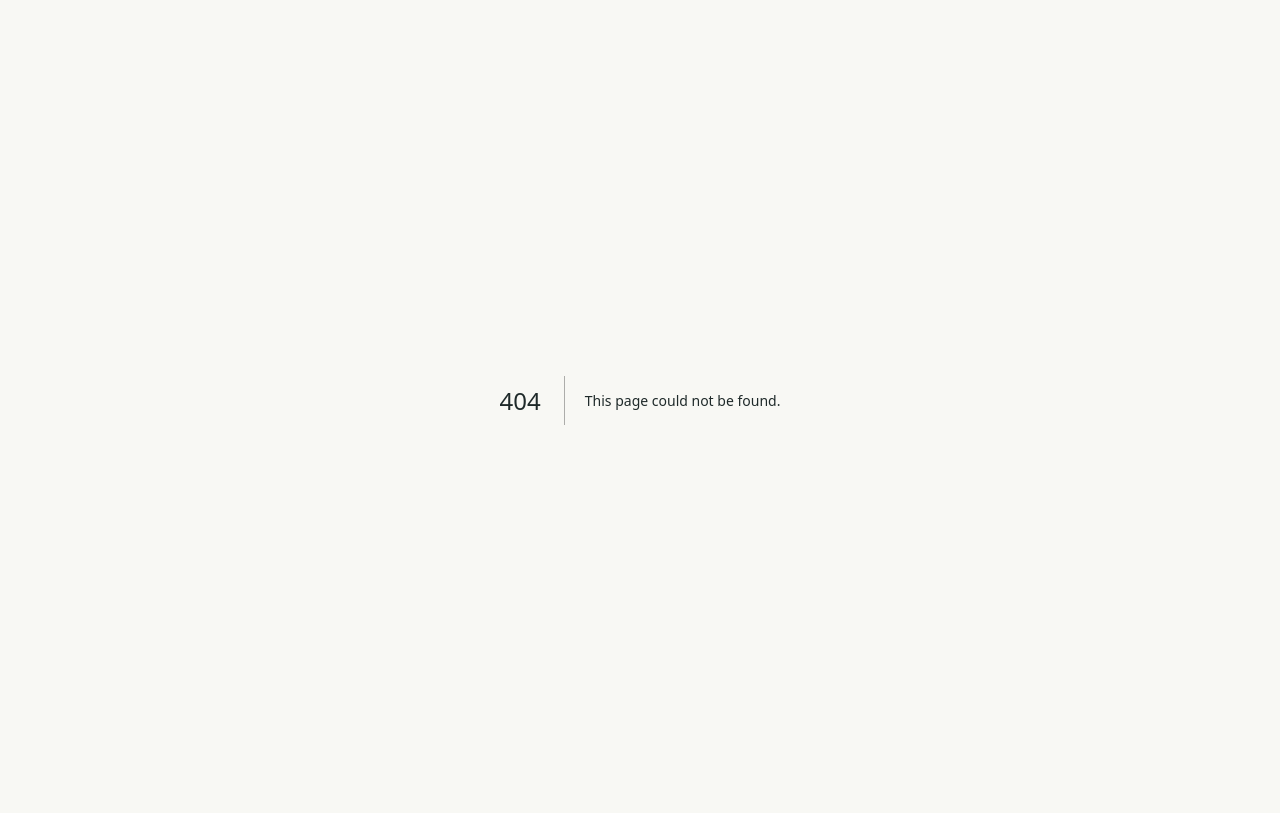
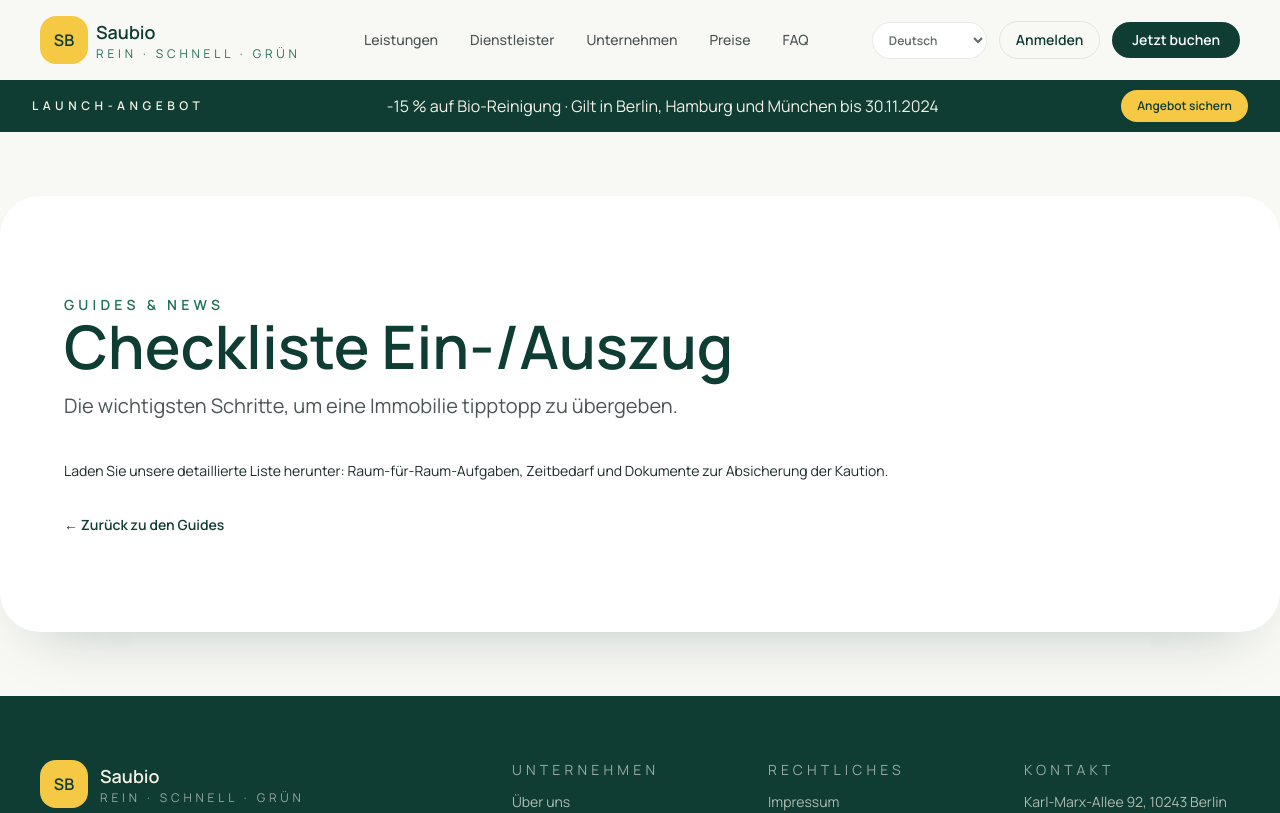
Before and after one commit to princeblack/saubio-frontend, a Next.js app: page /guides/checkliste-umzug in a window 1280 px wide. Before the commit this address had no page. Shown: the top 813 px of the page. Built offline with nearby package versions, Linux system fonts and the light colour scheme; what world-countries would draw is missing.

Commit message:
feat: add guide detail pages

```diff
--- a/libs/config/src/locales/de/translation.json
+++ b/libs/config/src/locales/de/translation.json
@@ -1460,21 +1460,25 @@
       "title": "Saubio-Ratgeber",
       "description": "Praktische Ressourcen für Haushalte, Firmen und Dienstleister:innen – Organisation, ökologische Produkte und Best Practices.",
       "readMore": "Weiterlesen →",
+      "backToList": "Zurück zu den Guides",
       "articles": [
         {
+          "slug": "oekologischer-leitfaden",
           "title": "Leitfaden für ökologische Reinigung",
           "excerpt": "Effizienz, Hygiene und geringere Emissionen unter einen Hut bringen.",
-          "href": "#"
+          "body": "Wir zeigen empfohlene Öko-Produkte, Routenoptimierung und die KPIs, mit denen Saubio den Energieverbrauch je Einsatz misst."
         },
         {
+          "slug": "checkliste-umzug",
           "title": "Checkliste Ein-/Auszug",
           "excerpt": "Die wichtigsten Schritte, um eine Immobilie tipptopp zu übergeben.",
-          "href": "#"
+          "body": "Laden Sie unsere detaillierte Liste herunter: Raum-für-Raum-Aufgaben, Zeitbedarf und Dokumente zur Absicherung der Kaution."
         },
         {
+          "slug": "short-notice-guide",
           "title": "Short-Notice-Einsätze planen",
           "excerpt": "So funktioniert die J+1-Organisation und das automatische Matching.",
-          "href": "#"
+          "body": "Dieser Artikel beschreibt den Workflow J+1, wie Dienstleister informiert werden und wie die Mollie-Anzahlung verwaltet wird."
         }
       ]
     }
--- a/libs/config/src/locales/en/translation.json
+++ b/libs/config/src/locales/en/translation.json
@@ -1487,21 +1487,25 @@
       "title": "Saubio insights",
       "description": "Practical resources for households, companies and providers: organisation, eco products and ops best practices.",
       "readMore": "Read more →",
+      "backToList": "Back to guides",
       "articles": [
         {
+          "slug": "eco-guide",
           "title": "Eco-cleaning playbook",
           "excerpt": "Combine efficiency, hygiene and a lower carbon footprint.",
-          "href": "#"
+          "body": "Learn about Saubio-approved eco products, routing best practices and the KPIs we track to reduce energy consumption per mission."
         },
         {
+          "slug": "move-checklist",
           "title": "Move-in / move-out checklist",
           "excerpt": "Key steps to hand back an apartment in perfect shape.",
-          "href": "#"
+          "body": "Download our end-of-tenancy checklist with dedicated timelines, room-by-room tips and documents to secure the deposit."
         },
         {
+          "slug": "short-notice",
           "title": "Handling short-notice missions",
           "excerpt": "How the Saubio workflow broadcasts urgent jobs within 48 h.",
-          "href": "#"
+          "body": "We detail the J+1 process, provider notifications and the way the Mollie deposit is captured then released once a provider accepts."
         }
       ]
     }
--- a/libs/config/src/locales/fr/translation.json
+++ b/libs/config/src/locales/fr/translation.json
@@ -1487,21 +1487,25 @@
       "title": "Conseils Saubio",
       "description": "Ressources pratiques pour optimiser vos interventions : organisation, produits, procédures éco-responsables et retours d’expérience.",
       "readMore": "Lire la suite →",
+      "backToList": "Retour aux guides",
       "articles": [
         {
+          "slug": "guide-eco",
           "title": "Guide du nettoyage écologique",
           "excerpt": "Combiner efficacité, sécurité sanitaire et réduction d’empreinte carbone.",
-          "href": "#"
+          "body": "Découvrez les produits labellisés que nous recommandons, comment configurer vos équipes pour limiter les trajets, et les indicateurs suivis par Saubio pour mesurer l’impact environnemental."
         },
         {
+          "slug": "checklist-entree",
           "title": "Checklist entrée / sortie",
           "excerpt": "Les étapes clés pour rendre un logement impeccable lors d’un déménagement.",
-          "href": "#"
+          "body": "Téléchargez notre checklist détaillée : pièces à inspecter, temps moyen par surface et conseils pour sécuriser la caution. Nous y ajoutons les documents à remettre au client final."
         },
         {
+          "slug": "missions-short-notice",
           "title": "Planifier une intervention short notice",
           "excerpt": "Tout savoir sur les missions J+1 et la diffusion automatique aux prestataires.",
-          "href": "#"
+          "body": "Ce guide explique le workflow J+1, la façon dont les prestataires sont notifiés et comment le dépôt Mollie est géré jusqu’à la confirmation de la mission."
         }
       ]
     }
--- /dev/null
+++ b/src/app/guides/[slug]/page.tsx
@@ -0,0 +1,57 @@
+'use client';
+
+import {
+  SectionContainer,
+  SectionDescription,
+  SectionHeading,
+  SectionTitle,
+} from '@saubio/ui';
+import { SiteFooter } from '../../../components/layout/SiteFooter';
+import { SiteHeader } from '../../../components/layout/SiteHeader';
+import { useParams, useRouter } from 'next/navigation';
+import Link from 'next/link';
+import { useEffect } from 'react';
+import { useTranslation } from 'react-i18next';
+
+export default function GuideDetailPage() {
+  const router = useRouter();
+  const { slug } = useParams<{ slug: string }>();
+  const { t } = useTranslation();
+  const articles = t('pages.guides.articles', { returnObjects: true }) as Array<{
+    slug: string;
+    title: string;
+    excerpt: string;
+    body: string;
+  }>;
+  const article = articles.find((entry) => entry.slug === slug);
+
+  useEffect(() => {
+    if (!article) {
+      router.replace('/guides');
+    }
+  }, [article, router]);
+
+  if (!article) {
+    return null;
+  }
+
+  return (
+    <>
+      <SiteHeader />
+      <main className="space-y-12 py-16">
+        <SectionContainer as="section" padding="spacious" className="rounded-5xl bg-white shadow-soft-lg">
+          <SectionHeading>{t('pages.guides.heading')}</SectionHeading>
+          <SectionTitle size="large">{article.title}</SectionTitle>
+          <SectionDescription className="max-w-2xl">{article.excerpt}</SectionDescription>
+          <div className="mt-10 text-sm leading-relaxed text-saubio-slate">
+            <p>{article.body}</p>
+          </div>
+          <Link href="/guides" className="mt-8 inline-flex text-sm font-semibold text-saubio-forest">
+            ← {t('pages.guides.backToList')}
+          </Link>
+        </SectionContainer>
+      </main>
+      <SiteFooter />
+    </>
+  );
+}
--- a/src/app/guides/page.tsx
+++ b/src/app/guides/page.tsx
@@ -9,9 +9,9 @@ import { useTranslation } from 'react-i18next';
 export default function GuidesPage() {
   const { t } = useTranslation();
   const articles = t('pages.guides.articles', { returnObjects: true }) as Array<{
+    slug: string;
     title: string;
     excerpt: string;
-    href: string;
   }>;
 
   return (
@@ -32,7 +32,7 @@ export default function GuidesPage() {
               >
                 <h3 className="text-base font-semibold text-saubio-forest">{article.title}</h3>
                 <p className="mt-3 flex-1">{article.excerpt}</p>
-                <Link href={article.href} className="mt-4 text-sm font-semibold text-saubio-forest">
+                <Link href={`/guides/${article.slug}`} className="mt-4 text-sm font-semibold text-saubio-forest">
                   {t('pages.guides.readMore')}
                 </Link>
               </article>
```
